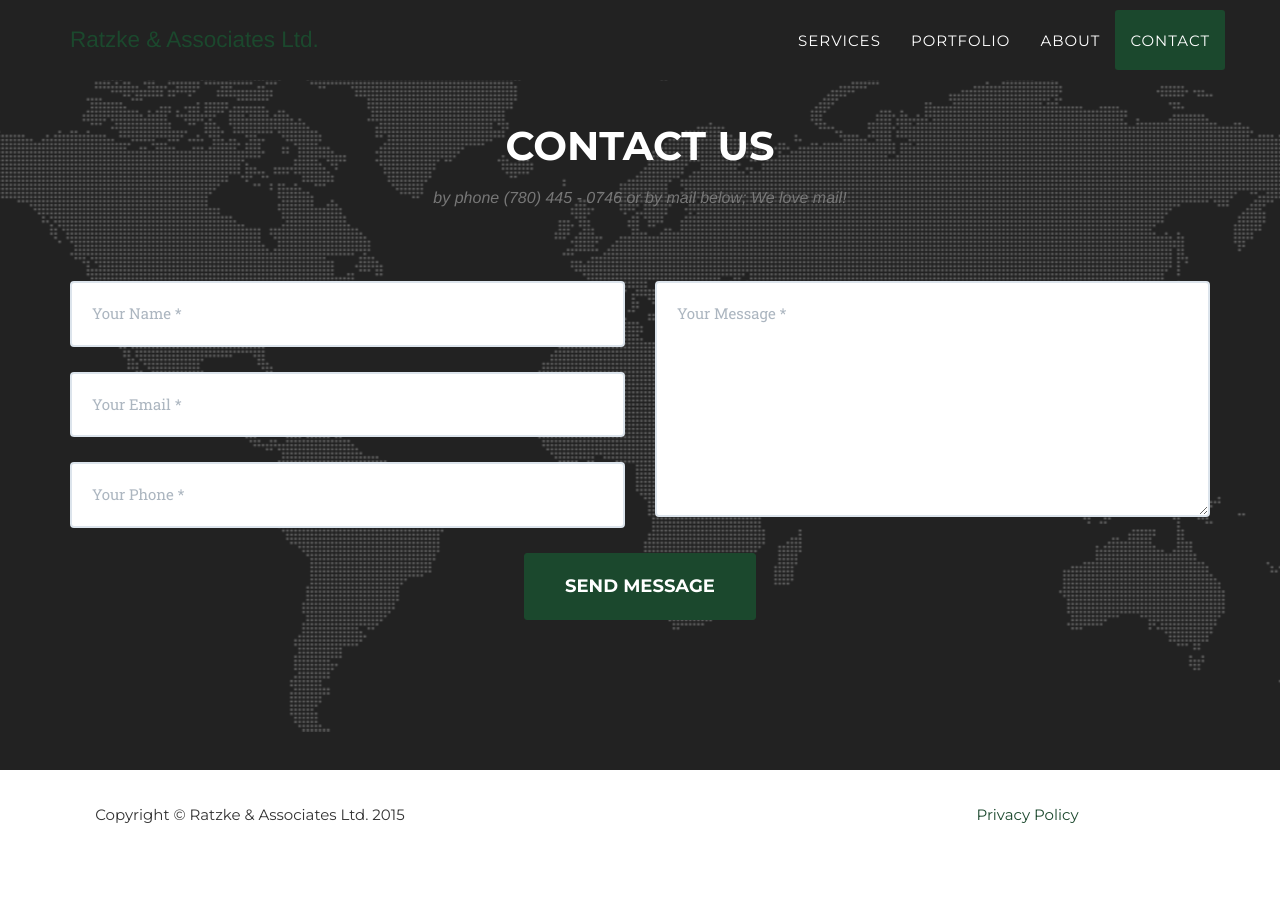
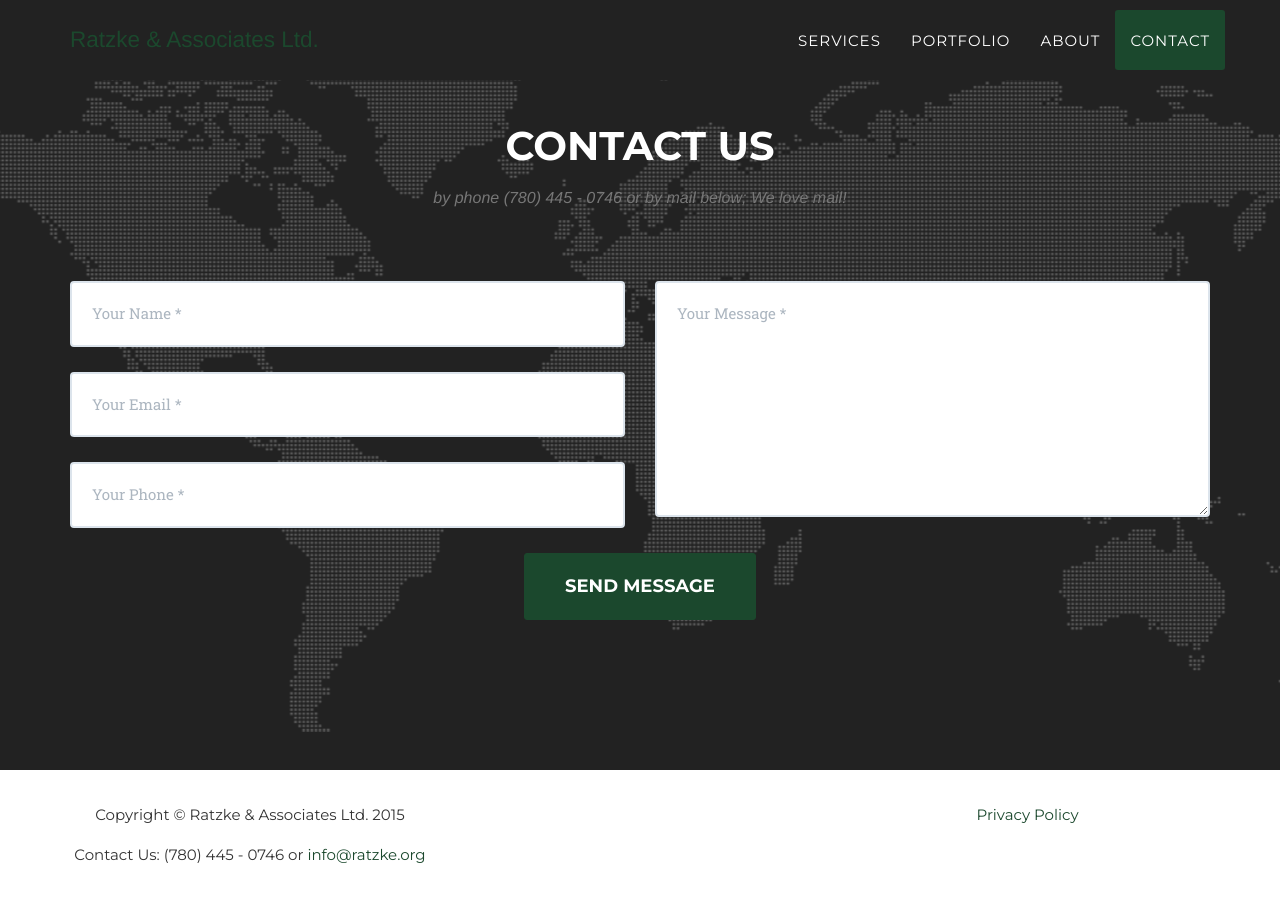
Before and after one commit to RatzkeAndAssociatesLtd/ratzkeandassociatesltd.github.io, a Jekyll site: the page built from index.html, in a window 1280 px wide and 900 px high, scrolled down 4391 px. Built offline with Jekyll 4.4.1, drawn with Linux system fonts in a browser that asks for light colours; nearby versions of some CDN libraries; some web fonts are replaced; before the commit the page ends 5251 px from its top, so only the background shows below that.

Commit message:
Update footer.html

```diff
--- a/_includes/footer.html
+++ b/_includes/footer.html
@@ -2,7 +2,7 @@
         <div class="container">
             <div class="row">
                 <div class="col-md-4">
-                    <span class="copyright">Copyright &copy; {{ site.title }} 2015</span>
+                    <span class="copyright">Copyright &copy; {{ site.title }} 2015 <br/> Contact Us: (780) 445 - 0746 or <a href="mailto:info@ratzke.org">info@ratzke.org</a></span>
                 </div>
                 <div class="col-md-4">
 
```
